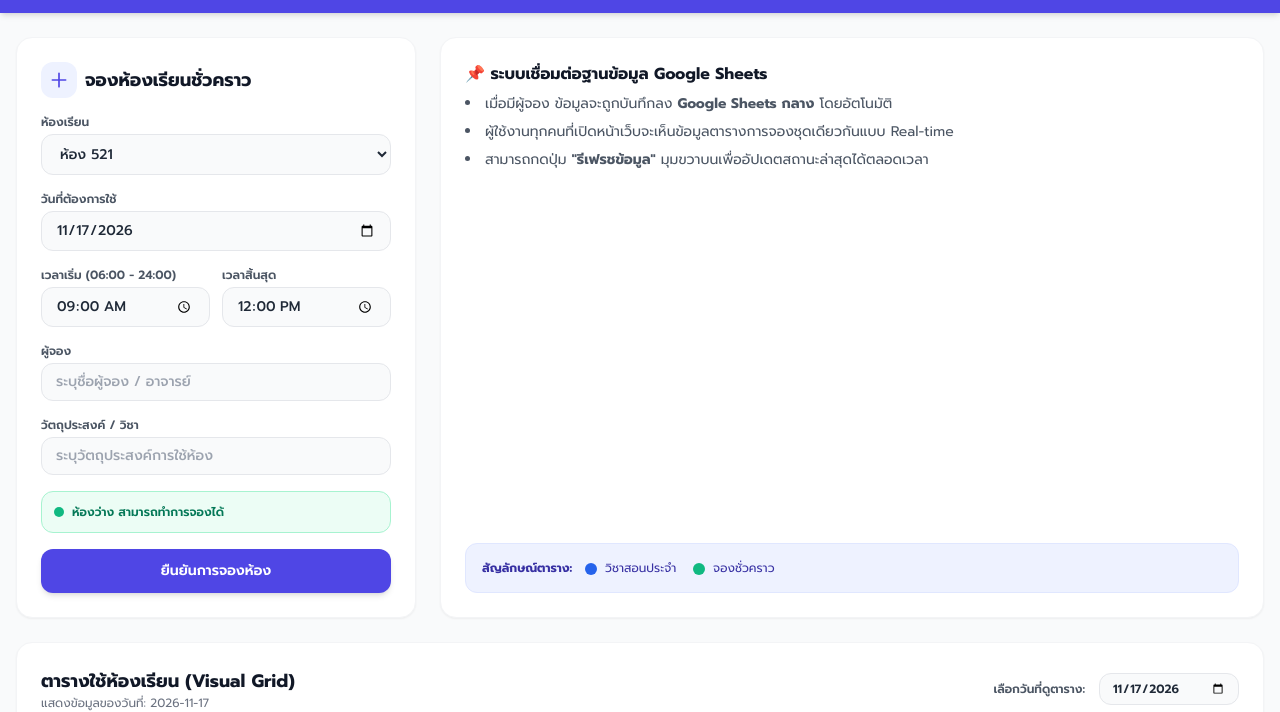
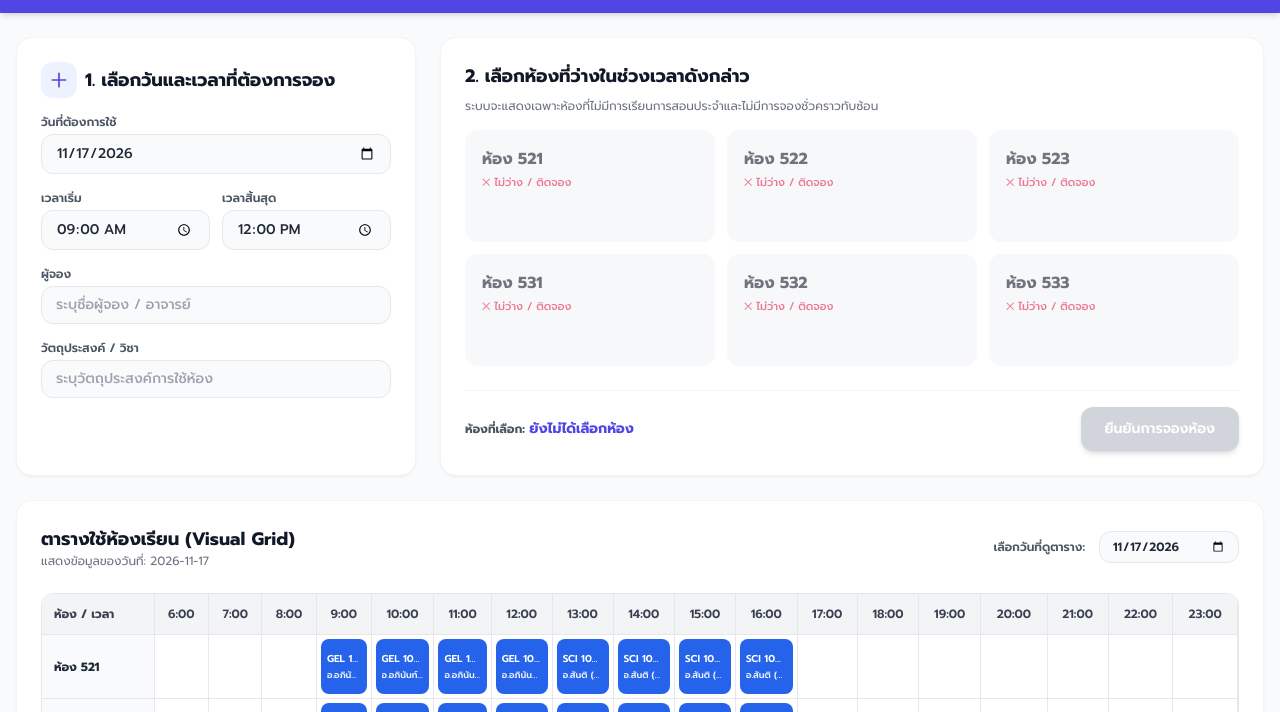
Before and after one commit to Liberal-Arts-PC/classroom-booking, a plain HTML site: page index.html in a window 1280 px wide. Shown: the part 71-783 px from the top of the page. Drawn offline with nearby package versions, Linux system fonts and the light colour scheme; no server answers.

Commit message:
Update index.html

```diff
--- a/index.html
+++ b/index.html
@@ -45,87 +45,84 @@
     <!-- Main Content -->
     <main class="max-w-7xl mx-auto px-4 py-6 flex-grow w-full space-y-6">
 
-        <!-- Form & Info -->
+        <!-- Form & Available Rooms Selection -->
         <div class="grid grid-cols-1 lg:grid-cols-3 gap-6">
-            <!-- Form -->
-            <div class="bg-white rounded-2xl shadow-sm border border-gray-100 p-6">
-                <h2 class="text-lg font-bold text-gray-900 mb-4 flex items-center space-x-2">
+            <!-- Step 1: Filter Time & Details -->
+            <div class="bg-white rounded-2xl shadow-sm border border-gray-100 p-6 space-y-4">
+                <h2 class="text-lg font-bold text-gray-900 flex items-center space-x-2">
                     <span class="bg-indigo-50 text-indigo-600 p-2 rounded-xl">
                         <svg xmlns="http://www.w3.org/2000/svg" class="h-5 w-5" fill="none" viewBox="0 0 24 24" stroke="currentColor">
                             <path stroke-linecap="round" stroke-linejoin="round" stroke-width="2" d="M12 4v16m8-8H4" />
                         </svg>
                     </span>
-                    <span>จองห้องเรียนชั่วคราว</span>
+                    <span>1. เลือกวันและเวลาที่ต้องการจอง</span>
                 </h2>
-
-                <form @submit.prevent="submitBooking" class="space-y-4">
-                    <div>
-                        <label class="block text-xs font-semibold text-gray-600 uppercase mb-1">ห้องเรียน</label>
-                        <select x-model="form.room" @change="checkAvailability" class="w-full bg-gray-50 border border-gray-200 rounded-xl px-3.5 py-2 text-sm font-medium">
-                            <option value="521">ห้อง 521</option>
-                            <option value="522">ห้อง 522</option>
-                            <option value="523">ห้อง 523</option>
-                            <option value="531">ห้อง 531</option>
-                            <option value="532">ห้อง 532</option>
-                            <option value="533">ห้อง 533</option>
-                        </select>
-                    </div>
 
                 <div>
                     <label class="block text-xs font-semibold text-gray-600 uppercase mb-1">วันที่ต้องการใช้</label>
-                        <input type="date" x-model="form.date" @change="checkAvailability" min="2026-11-16" max="2027-03-05" class="w-full bg-gray-50 border border-gray-200 rounded-xl px-3.5 py-2 text-sm font-medium" required>
+                    <input type="date" x-model="form.date" min="2026-11-16" max="2027-03-05" class="w-full bg-gray-50 border border-gray-200 rounded-xl px-3.5 py-2 text-sm font-medium">
                 </div>
 
                 <div class="grid grid-cols-2 gap-3">
                     <div>
-                            <label class="block text-xs font-semibold text-gray-600 uppercase mb-1">เวลาเริ่ม (06:00 - 24:00)</label>
-                            <input type="time" x-model="form.startTime" @change="checkAvailability" min="06:00" max="24:00" class="w-full bg-gray-50 border border-gray-200 rounded-xl px-3.5 py-2 text-sm font-medium" required>
+                        <label class="block text-xs font-semibold text-gray-600 uppercase mb-1">เวลาเริ่ม</label>
+                        <input type="time" x-model="form.startTime" min="06:00" max="24:00" class="w-full bg-gray-50 border border-gray-200 rounded-xl px-3.5 py-2 text-sm font-medium">
                     </div>
                     <div>
                         <label class="block text-xs font-semibold text-gray-600 uppercase mb-1">เวลาสิ้นสุด</label>
-                            <input type="time" x-model="form.endTime" @change="checkAvailability" min="06:00" max="24:00" class="w-full bg-gray-50 border border-gray-200 rounded-xl px-3.5 py-2 text-sm font-medium" required>
+                        <input type="time" x-model="form.endTime" min="06:00" max="24:00" class="w-full bg-gray-50 border border-gray-200 rounded-xl px-3.5 py-2 text-sm font-medium">
                     </div>
                 </div>
 
                 <div>
                     <label class="block text-xs font-semibold text-gray-600 uppercase mb-1">ผู้จอง</label>
-                        <input type="text" x-model="form.requester" placeholder="ระบุชื่อผู้จอง / อาจารย์" class="w-full bg-gray-50 border border-gray-200 rounded-xl px-3.5 py-2 text-sm font-medium" required>
+                    <input type="text" x-model="form.requester" placeholder="ระบุชื่อผู้จอง / อาจารย์" class="w-full bg-gray-50 border border-gray-200 rounded-xl px-3.5 py-2 text-sm font-medium">
                 </div>
 
                 <div>
                     <label class="block text-xs font-semibold text-gray-600 uppercase mb-1">วัตถุประสงค์ / วิชา</label>
-                        <input type="text" x-model="form.title" placeholder="ระบุวัตถุประสงค์การใช้ห้อง" class="w-full bg-gray-50 border border-gray-200 rounded-xl px-3.5 py-2 text-sm font-medium" required>
+                    <input type="text" x-model="form.title" placeholder="ระบุวัตถุประสงค์การใช้ห้อง" class="w-full bg-gray-50 border border-gray-200 rounded-xl px-3.5 py-2 text-sm font-medium">
+                </div>
             </div>
 
-                    <div class="p-3 rounded-xl text-xs font-semibold flex items-center space-x-2"
-                         :class="isAvailable ? 'bg-emerald-50 text-emerald-700 border border-emerald-200' : 'bg-rose-50 text-rose-700 border border-rose-200'">
-                        <span class="w-2.5 h-2.5 rounded-full" :class="isAvailable ? 'bg-emerald-500' : 'bg-rose-500'"></span>
-                        <span x-text="availabilityMessage"></span>
+            <!-- Step 2: Choose Room from Available List -->
+            <div class="lg:col-span-2 bg-white rounded-2xl shadow-sm border border-gray-100 p-6 flex flex-col justify-between">
+                <div>
+                    <h2 class="text-lg font-bold text-gray-900 mb-2">2. เลือกห้องที่ว่างในช่วงเวลาดังกล่าว</h2>
+                    <p class="text-xs text-gray-500 mb-4">ระบบจะแสดงเฉพาะห้องที่ไม่มีการเรียนการสอนประจำและไม่มีการจองชั่วคราวทับซ้อน</p>
+
+                    <div class="grid grid-cols-2 sm:grid-cols-3 gap-3">
+                        <template x-for="room in roomsList" :key="room">
+                            <button type="button"
+                                    @click="selectRoomToBook(room)"
+                                    :disabled="!isRoomAvailable(room) || !form.requester || !form.title"
+                                    class="p-4 rounded-xl border text-left transition-all flex flex-col justify-between h-28"
+                                    :class="isRoomAvailable(room) && form.requester && form.title ?
+                                        (form.room === room ? 'border-indigo-600 bg-indigo-50 ring-2 ring-indigo-600 cursor-pointer' : 'border-gray-200 bg-white hover:border-indigo-400 cursor-pointer') :
+                                        'border-gray-100 bg-gray-100 opacity-60 cursor-not-allowed'">
+                                <div>
+                                    <div class="font-bold text-base text-gray-900" x-text="'ห้อง ' + room"></div>
+                                    <div class="text-[11px] mt-1 font-medium"
+                                         :class="isRoomAvailable(room) ? 'text-emerald-600' : 'text-rose-600'"
+                                         x-text="isRoomAvailable(room) ? '✓ ห้องว่าง' : '✕ ไม่ว่าง / ติดจอง'"></div>
+                                </div>
+                                <div class="text-[10px] text-gray-400" x-show="isRoomAvailable(room) && form.requester && form.title">คลิกเพื่อเลือกห้องนี้</div>
+                            </button>
+                        </template>
+                    </div>
                 </div>
 
-                    <button type="submit" :disabled="!isAvailable || loading"
-                            class="w-full py-3 rounded-xl font-semibold text-sm text-white transition-all shadow-md"
-                            :class="(isAvailable && !loading) ? 'bg-indigo-600 hover:bg-indigo-700 cursor-pointer' : 'bg-gray-300 cursor-not-allowed'">
+                <div class="mt-6 pt-4 border-t border-gray-100 flex flex-col sm:flex-row items-center justify-between gap-4">
+                    <div class="text-xs text-gray-600">
+                        <span class="font-bold">ห้องที่เลือก:</span>
+                        <span class="text-indigo-600 font-bold text-sm" x-text="form.room ? 'ห้อง ' + form.room : 'ยังไม่ได้เลือกห้อง'"></span>
+                    </div>
+                    <button @click="submitBooking" :disabled="!form.room || !isRoomAvailable(form.room) || !form.requester || !form.title || loading"
+                            class="w-full sm:w-auto px-6 py-3 rounded-xl font-semibold text-sm text-white transition-all shadow-md"
+                            :class="(form.room && isRoomAvailable(form.room) && form.requester && form.title && !loading) ? 'bg-indigo-600 hover:bg-indigo-700 cursor-pointer' : 'bg-gray-300 cursor-not-allowed'">
                         <span x-show="!loading">ยืนยันการจองห้อง</span>
                         <span x-show="loading">กำลังบันทึกข้อมูล...</span>
                     </button>
-                </form>
-            </div>
-
-            <!-- Visual Help -->
-            <div class="lg:col-span-2 bg-white rounded-2xl shadow-sm border border-gray-100 p-6 flex flex-col justify-between">
-                <div>
-                    <h3 class="text-base font-bold text-gray-900 mb-2">📌 ระบบเชื่อมต่อฐานข้อมูล Google Sheets</h3>
-                    <ul class="list-disc list-inside text-sm text-gray-600 space-y-2">
-                        <li>เมื่อมีผู้จอง ข้อมูลจะถูกบันทึกลง <strong>Google Sheets กลาง</strong> โดยอัตโนมัติ</li>
-                        <li>ผู้ใช้งานทุกคนที่เปิดหน้าเว็บจะเห็นข้อมูลตารางการจองชุดเดียวกันแบบ Real-time</li>
-                        <li>สามารถกดปุ่ม <strong>"รีเฟรชข้อมูล"</strong> มุมขวาบนเพื่ออัปเดตสถานะล่าสุดได้ตลอดเวลา</li>
-                    </ul>
-                </div>
-                <div class="mt-6 bg-indigo-50 border border-indigo-100 rounded-xl p-4 text-xs text-indigo-800">
-                    <span class="font-bold">สัญลักษณ์ตาราง:</span>
-                    <span class="inline-block w-3 h-3 bg-blue-600 rounded-full ml-2 mr-1 align-middle"></span> วิชาสอนประจำ
-                    <span class="inline-block w-3 h-3 bg-emerald-500 rounded-full ml-3 mr-1 align-middle"></span> จองชั่วคราว
                 </div>
             </div>
         </div>
@@ -273,7 +270,7 @@
             return {
                 loading: false,
                 form: {
-                    room: '521',
+                    room: '',
                     date: new Date().toISOString().split('T')[0],
                     startTime: '09:00',
                     endTime: '12:00',
@@ -284,8 +281,6 @@
                 roomsList: ['521', '522', '523', '531', '532', '533'],
                 hoursList: [6, 7, 8, 9, 10, 11, 12, 13, 14, 15, 16, 17, 18, 19, 20, 21, 22, 23],
 
-                isAvailable: true,
-                availabilityMessage: 'ห้องว่าง สามารถทำการจองได้',
                 showDeleteModal: false,
                 selectedBookingToDelete: null,
                 tempBookings: [],
@@ -379,7 +374,6 @@
                                 };
                             });
                             this.loading = false;
-                            this.checkAvailability();
                         })
                         .catch(err => {
                             console.error(err);
@@ -428,6 +422,38 @@
                     return days[date.getDay()];
                 },
 
+                isRoomAvailable(room) {
+                    if (!this.form.date || !this.form.startTime || !this.form.endTime) return false;
+                    if (this.form.startTime >= this.form.endTime) return false;
+
+                    const dayName = this.getDayOfWeek(this.form.date);
+
+                    // เช็คชนวิชาประจำ
+                    const conflictMaster = this.masterSchedule.find(item => {
+                        if (item.room !== room || item.day !== dayName) return false;
+                        const [mStart, mEnd] = item.time.replace(/ น\./g, '').replace(/\./g, ':').split(' - ');
+                        return (this.form.startTime < mEnd && this.form.endTime > mStart);
+                    });
+
+                    if (conflictMaster) return false;
+
+                    // เช็คชนจองชั่วคราว
+                    const conflictTemp = this.tempBookings.find(b => {
+                        if (b.room !== room || b.date !== this.form.date) return false;
+                        return (this.form.startTime < b.endTime && this.form.endTime > b.startTime);
+                    });
+
+                    if (conflictTemp) return false;
+
+                    return true;
+                },
+
+                selectRoomToBook(room) {
+                    if (this.isRoomAvailable(room)) {
+                        this.form.room = room;
+                    }
+                },
+
                 getEventsForCell(room, hour) {
                     const dayName = this.getDayOfWeek(this.gridDate);
                     let events = [];
@@ -465,50 +491,8 @@
                     return events;
                 },
 
-                checkAvailability() {
-                    if (!this.form.date || !this.form.startTime || !this.form.endTime) {
-                        this.isAvailable = true;
-                        this.availabilityMessage = 'กรุณากรอกวันที่และเวลา';
-                        return;
-                    }
-
-                    if (this.form.startTime >= this.form.endTime) {
-                        this.isAvailable = false;
-                        this.availabilityMessage = 'เวลาเริ่มต้นต้องน้อยกว่าเวลาสิ้นสุด';
-                        return;
-                    }
-
-                    const dayName = this.getDayOfWeek(this.form.date);
-
-                    const conflictMaster = this.masterSchedule.find(item => {
-                        if (item.room !== this.form.room || item.day !== dayName) return false;
-                        const [mStart, mEnd] = item.time.replace(/ น\./g, '').replace(/\./g, ':').split(' - ');
-                        return (this.form.startTime < mEnd && this.form.endTime > mStart);
-                    });
-
-                    if (conflictMaster) {
-                        this.isAvailable = false;
-                        this.availabilityMessage = `ห้องไม่ว่าง (ติดวิชา: ${conflictMaster.subject})`;
-                        return;
-                    }
-
-                    const conflictTemp = this.tempBookings.find(b => {
-                        if (b.room !== this.form.room || b.date !== this.form.date) return false;
-                        return (this.form.startTime < b.endTime && this.form.endTime > b.startTime);
-                    });
-
-                    if (conflictTemp) {
-                        this.isAvailable = false;
-                        this.availabilityMessage = `ห้องถูกจองชั่วคราวแล้วโดย ${conflictTemp.requester}`;
-                        return;
-                    }
-
-                    this.isAvailable = true;
-                    this.availabilityMessage = 'ห้องว่าง สามารถทำการจองได้';
-                },
-
                 submitBooking() {
-                    if (!this.isAvailable || this.loading) return;
+                    if (!this.form.room || !this.isRoomAvailable(this.form.room) || this.loading) return;
 
                     this.loading = true;
                     const newBooking = {
@@ -530,6 +514,7 @@
                         alert('จองห้องเรียนสำเร็จ!');
                         this.form.requester = '';
                         this.form.title = '';
+                        this.form.room = '';
                         this.fetchBookings();
                     })
                     .catch(err => {
```
Lines whose indentation alone changed are shown as unchanged.
